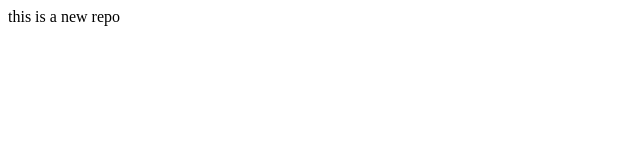
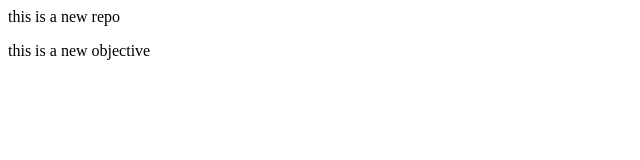
Before and after one commit to ShobitPandey/LocalRepo, a plain HTML site: page index.html in a window 1280 px wide. Shown: the whole page, without its empty margins (0-640 px from the left). Drawn offline with Linux system fonts and the light colour scheme.

Commit message:
add new objective

```diff
--- a/index.html
+++ b/index.html
@@ -1 +1,2 @@
 <p> this is a new repo </p>
+<p> this is a new objective</p>
```
